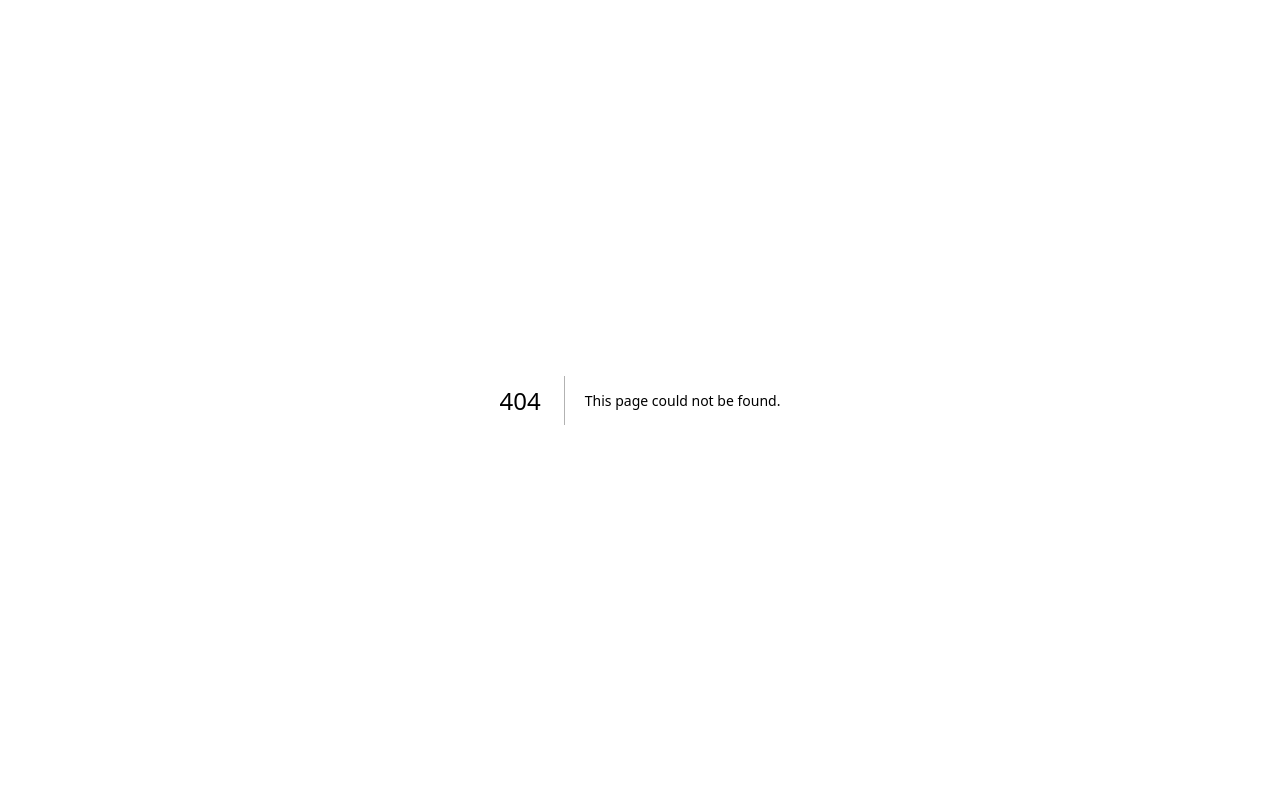
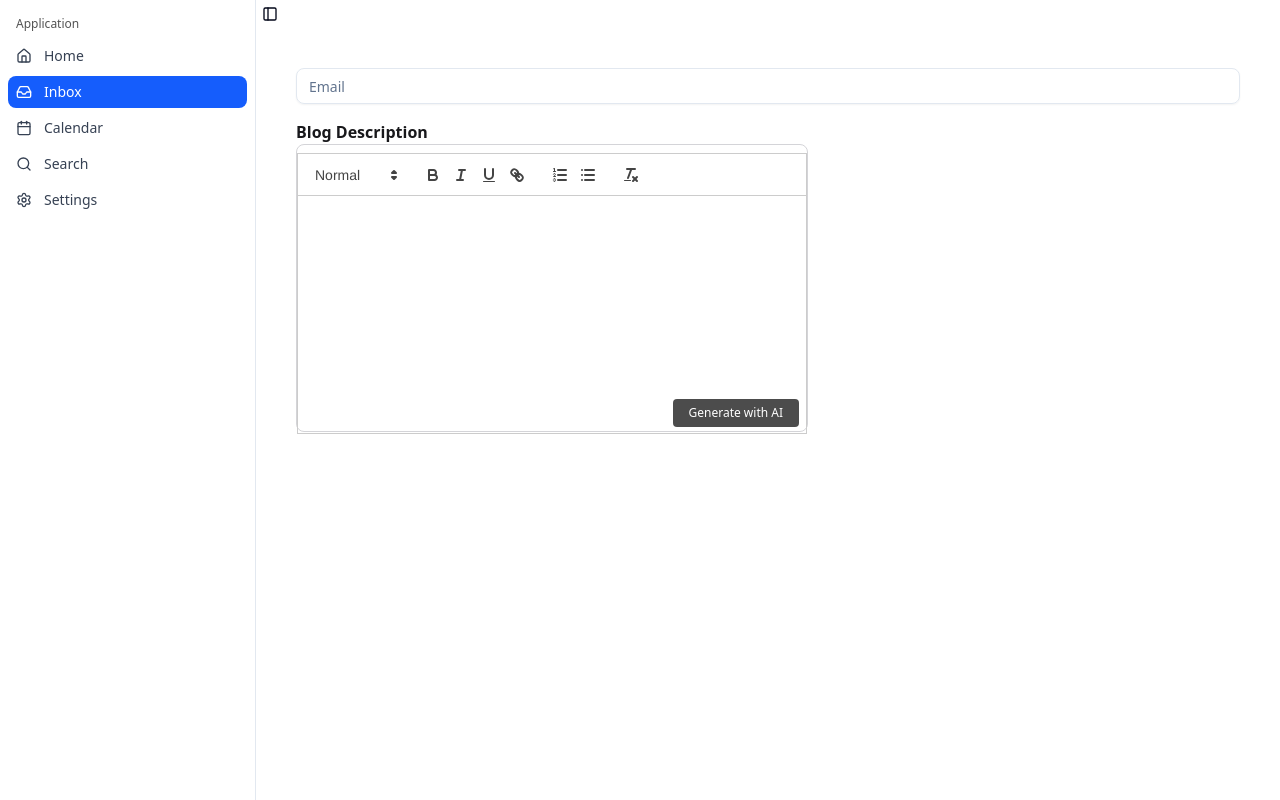
Before and after one commit to Crypt06545/AI-Blog, a Next.js app: page /dashboard/addblog in a window 1280 px wide. Before the commit this address had no page. Built offline with nearby package versions, Linux system fonts and the light colour scheme.

Commit message:
use quil to design add blog page design

```diff
--- a/package.json
+++ b/package.json
@@ -26,6 +26,7 @@
     "mongodb": "^6.17.0",
     "mongoose": "^8.15.1",
     "next": "15.3.3",
+    "quill": "^2.0.3",
     "react": "^19.0.0",
     "react-dom": "^19.0.0",
     "react-hot-toast": "^2.5.2",
--- /dev/null
+++ b/src/app/dashboard/addblog/page.jsx
@@ -0,0 +1,37 @@
+"use client";
+
+import React, { useEffect, useRef } from "react";
+import "quill/dist/quill.snow.css";
+import { Input } from "@/components/ui/input";
+
+const AddBlogPage = () => {
+  const editorRef = useRef(null);
+  const quilref = useRef(null);
+
+  useEffect(() => {
+    // Dynamically import quill only on client
+    import("quill").then((Quill) => {
+      if (!quilref.current && editorRef.current) {
+        quilref.current = new Quill.default(editorRef.current, { theme: "snow" });
+      }
+    });
+  }, []);
+
+  return (
+    <div className="">
+      <Input className="w-full" type="email" placeholder="Email" />
+      <p className="mt-4 text-zinc-900 font-semibold">Blog Description</p>
+      <div className="max-w-lg h-72 pb-16 sm:pb-10 pt-2 relative border border-zinc-300 rounded-md focus-within:ring-2 focus-within:ring-blue-300">
+        <div ref={editorRef} className="h-full" />
+        <button
+          type="button"
+          className="absolute bottom-1 right-2 ml-2 text-xs text-white bg-black/70 px-4 py-1.5 rounded hover:underline cursor-pointer"
+        >
+          Generate with AI
+        </button>
+      </div>
+    </div>
+  );
+};
+
+export default AddBlogPage;
--- a/src/app/dashboard/layout.js
+++ b/src/app/dashboard/layout.js
@@ -1,15 +1,15 @@
 import React from "react";
 import { SidebarProvider, SidebarTrigger } from "@/components/ui/sidebar";
 import { AppSidebar } from "@/components/Sidebar";
-
+import 'quill/dist/quill.snow.css';
 const DashboardLayout = ({ children }) => {
   return (
     <div className="bg-white">
       <SidebarProvider>
         <AppSidebar />
-        <main>
+        <main className="w-full">
           <SidebarTrigger />
-          {children}
+          <div className="p-10">{children}</div>
         </main>
       </SidebarProvider>
     </div>
--- /dev/null
+++ b/src/components/BlogEditor.jsx
@@ -0,0 +1,35 @@
+"use client";
+
+import React, { useEffect, useRef } from "react";
+import Quill from "quill";
+import "quill/dist/quill.snow.css";
+
+const BlogEditor = () => {
+  const editorRef = useRef(null);
+  const quillRef = useRef(null);
+
+  useEffect(() => {
+    if (editorRef.current && !quillRef.current) {
+      quillRef.current = new Quill(editorRef.current, {
+        theme: "snow",
+        placeholder: "Write your blog here...",
+        modules: {
+          toolbar: [
+            ["bold", "italic", "underline"],
+            [{ list: "bullet" }],
+            ["link", "image"],
+          ],
+        },
+      });
+    }
+  }, []);
+
+  return (
+    <div
+      ref={editorRef}
+      className="h-[300px] bg-white border border-gray-300 rounded-lg"
+    />
+  );
+};
+
+export default BlogEditor;
--- a/src/components/Sidebar.jsx
+++ b/src/components/Sidebar.jsx
@@ -24,7 +24,7 @@ const items = [
   },
   {
     title: "Inbox",
-    url: "/dashboard/inbox",
+    url: "/dashboard/addblog",
     icon: Inbox,
   },
   {
@@ -49,7 +49,6 @@ export function AppSidebar() {
 
   return (
     <Sidebar>
-
       <SidebarContent className={"bg-white"}>
         <SidebarGroup>
           <SidebarGroupLabel>Application</SidebarGroupLabel>
@@ -65,7 +64,11 @@ export function AppSidebar() {
                         href={item.url}
                         className={`
                           flex items-center gap-3 w-full p-2 rounded-md
-                          ${isActive ? "bg-blue-600 text-white" : "text-gray-700 hover:bg-gray-100"}
+                          ${
+                            isActive
+                              ? "bg-blue-600 text-white"
+                              : "text-gray-700 hover:bg-gray-100"
+                          }
                           transition-colors duration-200 ease-in-out
                         `}
                       >
```
Also changed, not shown: 1 other file (tests, documents, lock files or other folders).
